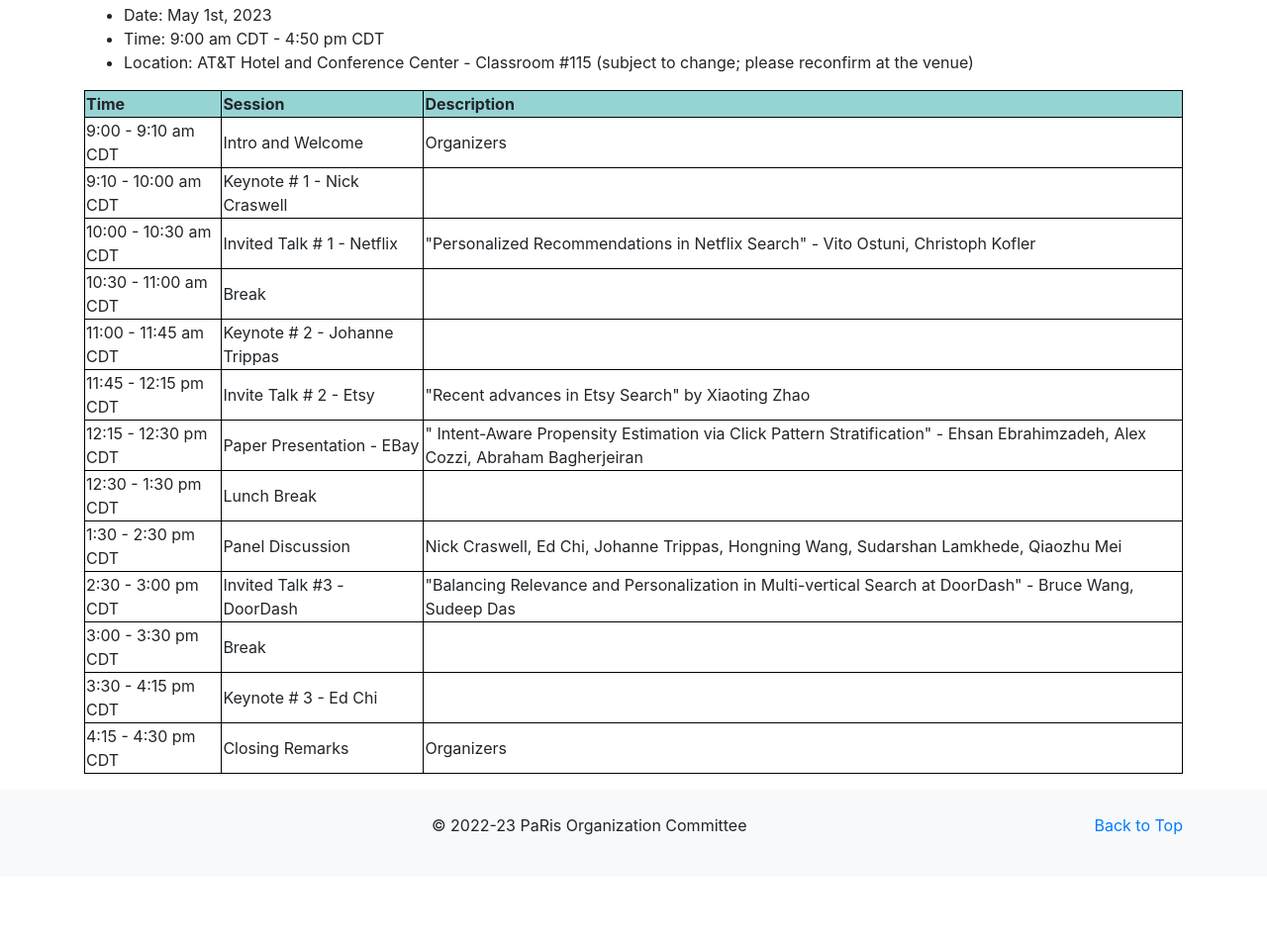
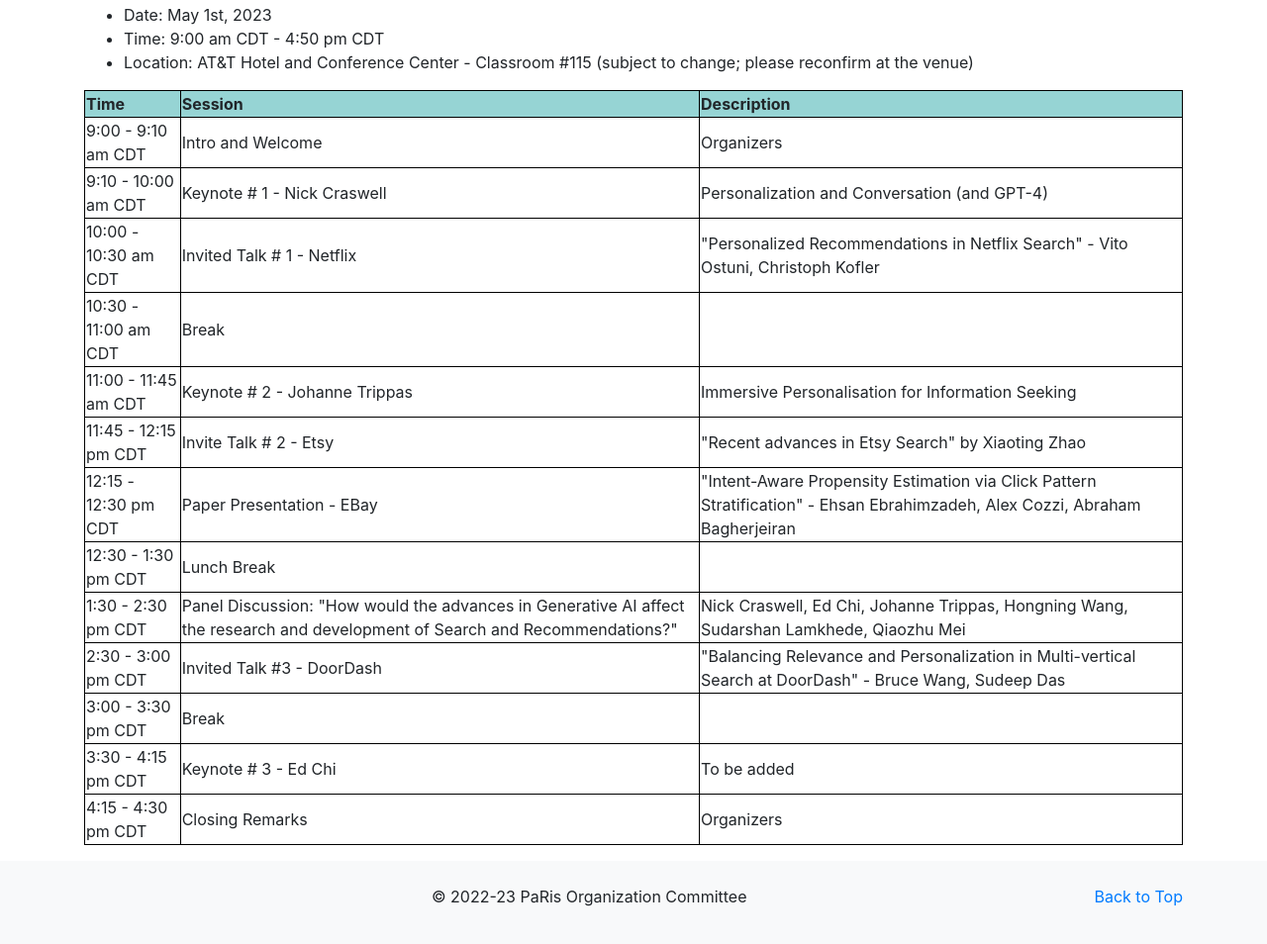
Before and after one commit to paris-workshop/www, a website with bundled scripts: page docs/schedule.html in a window 1280 px wide. Shown: the part 244-1198 px from the top of the page at 99% size. Before the commit the page ends 1130 px from the top, so only its background shows below. Built offline with nearby package versions, Linux system fonts and the light colour scheme.

Commit message:
added topics

```diff
--- a/docs/schedule.html
+++ b/docs/schedule.html
@@ -187,7 +187,7 @@
 <tr>
     <td> 9:10 - 10:00 am CDT </td>
     <td> Keynote # 1 - Nick Craswell  </td>
-    <td> </td>
+    <td> Personalization and Conversation (and GPT-4) </td>
 </tr>
 <tr>
     <td> 10:00 - 10:30 am CDT </td>
@@ -202,7 +202,7 @@
 <tr>
     <td> 11:00 - 11:45 am CDT </td>
     <td> Keynote # 2 - Johanne Trippas </td>
-    <td> </td>
+    <td> Immersive Personalisation for Information Seeking </td>
 </tr>
 <tr>
     <td> 11:45 - 12:15 pm CDT </td>
@@ -212,7 +212,7 @@
 <tr>
     <td> 12:15 - 12:30 pm CDT </td>
     <td> Paper Presentation - EBay </td>
-    <td> "  Intent-Aware Propensity Estimation via Click Pattern Stratification" - Ehsan Ebrahimzadeh, Alex Cozzi, Abraham Bagherjeiran </td>
+    <td> "Intent-Aware Propensity Estimation via Click Pattern Stratification" - Ehsan Ebrahimzadeh, Alex   Cozzi, Abraham Bagherjeiran </td>
 </tr>
 <tr>
     <td> 12:30 - 1:30 pm CDT </td>
@@ -221,7 +221,7 @@
 </tr>
 <tr>
     <td> 1:30 - 2:30 pm CDT </td>
-    <td> Panel Discussion </td>
+    <td> Panel Discussion: "How would the advances in Generative AI affect the research and development of Search and Recommendations?" </td>
     <td> Nick Craswell, Ed Chi, Johanne Trippas, Hongning Wang, Sudarshan Lamkhede, Qiaozhu Mei </td>
 </tr>
 <tr>
@@ -237,7 +237,7 @@
 <tr>
     <td> 3:30 - 4:15 pm CDT </td>
     <td> Keynote # 3 - Ed Chi </td>
-    <td> </td>
+    <td> To be added </td>
 </tr>
 <tr>
     <td> 4:15 - 4:30 pm CDT
```
